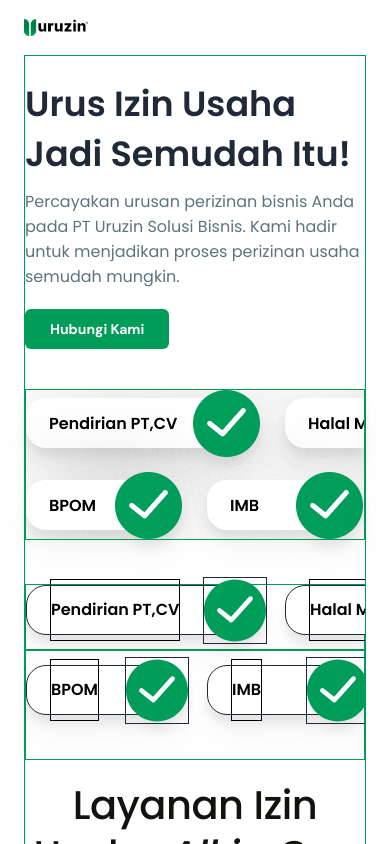
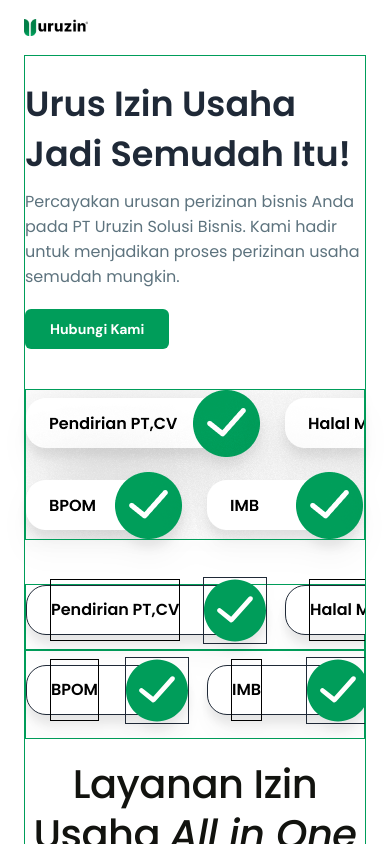
Before and after one commit to farrez30/uruzin, a React (Create React App) app: page / in a window 390 px wide. Shown: the top 844 px of the page. Built offline with nearby package versions, Linux system fonts and the light colour scheme.

Commit message:
Update Main.jsx

```diff
--- a/src/components/Main/Main.jsx
+++ b/src/components/Main/Main.jsx
@@ -108,7 +108,7 @@ const Main = () => {
           </div>
         </div>
         {/* //? ///////////////// */}
-        <div className="lg:hidden flex border pt-[14px] pb-[44px] border-green-uruzin  gap-[25px] ">
+        <div className="lg:hidden flex border pt-[14px] pb-[22.5px] border-green-uruzin  gap-[25px] ">
           <div className="shrink-0 flex justify-between w-[156px] h-[50px] bg-white-pure rounded-[20px] drop-shadow-xl shadow-black-pure border">
             <h1 className="border ml-[23px] self-center font-poppins font-semibold text-black-pure text-[16px] tracking-[0px] leading-[60px]">
               BPOM
```
